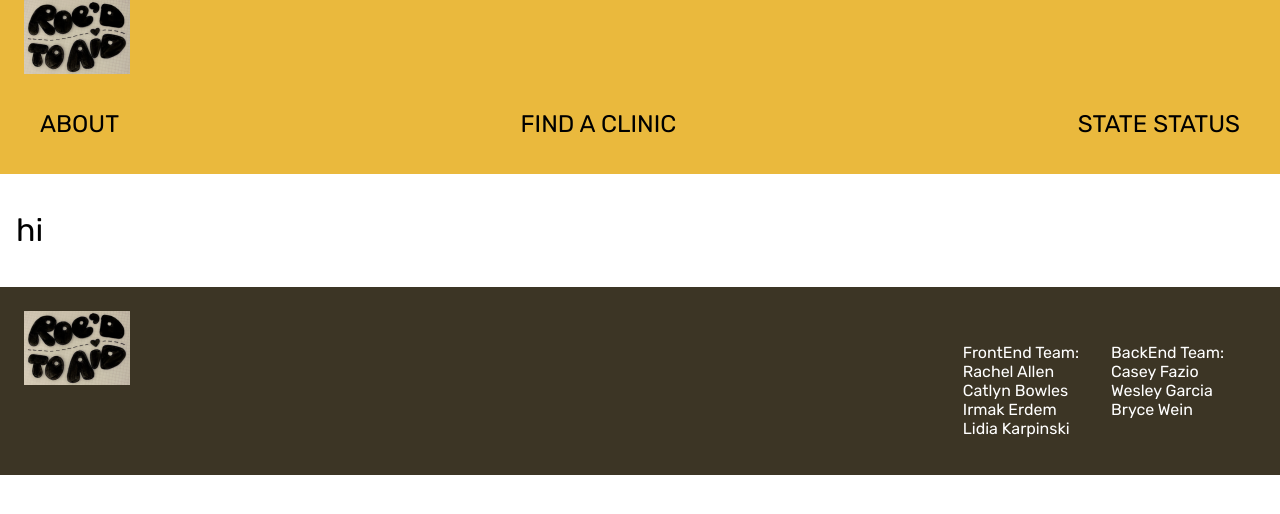
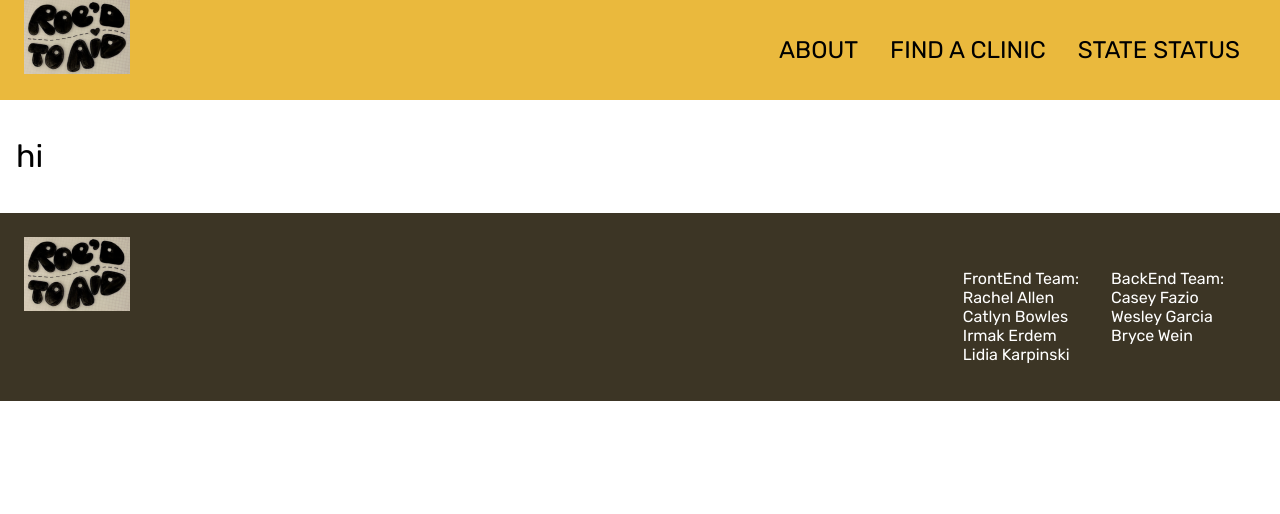
Before and after one commit to Roe-dToAid/roed_to_aid_fe, a React (Create React App) app: page / in a window 1280 px wide. Shown: the top 514 px of the page. Built offline with nearby package versions, Linux system fonts and the light colour scheme.

Commit message:
Adjust spacing on navbar

```diff
--- a/src/Components/NavBar/NavBar.scss
+++ b/src/Components/NavBar/NavBar.scss
@@ -1,6 +1,10 @@
 .nav-container {
 background-color: #EAB93D ;
   padding: 0 1.5rem;
+  text-decoration: none;
+    display: flex;
+    flex-direction: row;
+    justify-content: space-between;
 }
 
 .logo-link,
@@ -9,11 +13,11 @@ background-color: #EAB93D ;
     color: black;
 }
 
-.logo-container {
-    display: flex;
-    flex-direction: row;
-    justify-content: space-between;
-}
+// .logo-container {
+//     display: flex;
+//     flex-direction: row;
+//     justify-content: space-between;
+// }
 .nav-tabs {
     text-decoration: none;
     display: flex;
```
